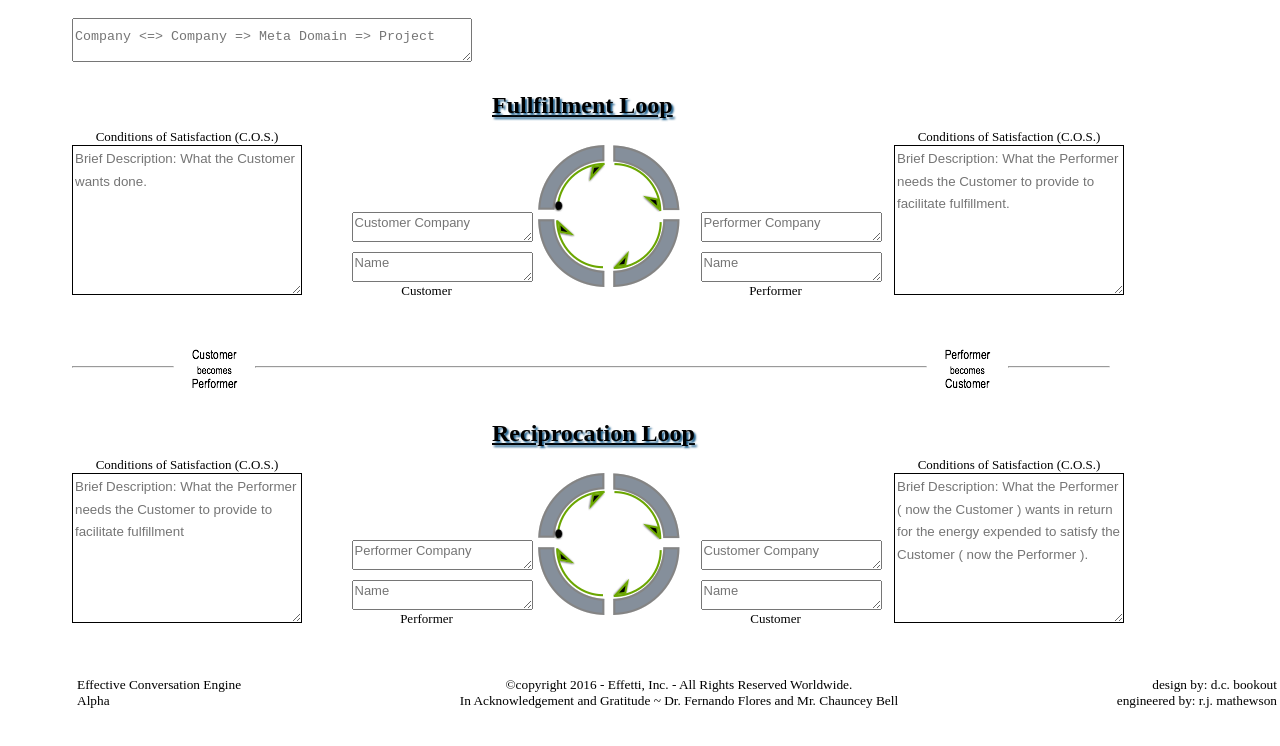
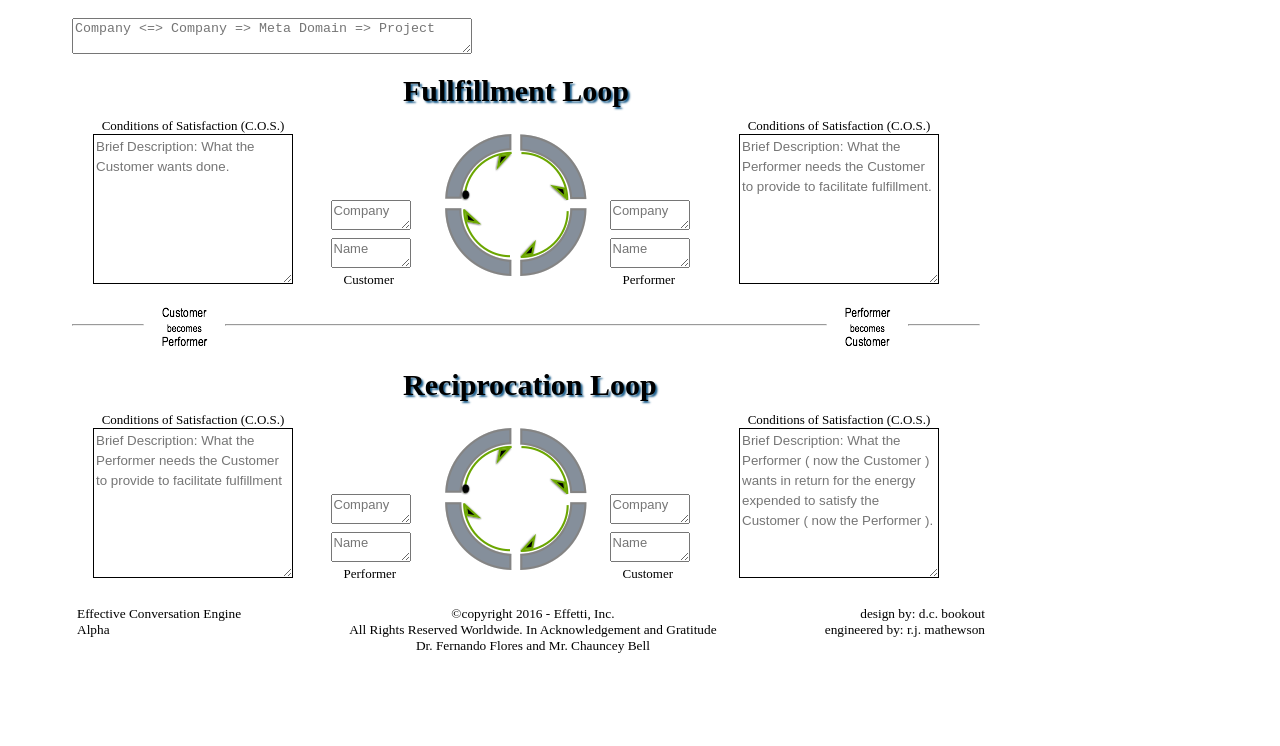
Before and after one commit to EFFETTI/EFFETTI.github.io, a plain HTML site: page index.html in a window 1280 px wide. Drawn offline with Linux system fonts and the light colour scheme.

Commit message:
Trying to update new RJ code

```diff
--- a/index.css
+++ b/index.css
@@ -1,6 +1,4 @@
-/* Note to students: Some properties are given to you to fill out,
-others you can modify as they stand, and if you have time,
-there are definitely some properties you should add!*/
+/* EFFETTI Loop Tool*/
 /* http://meyerweb.com/eric/tools/css/reset/
    v2.0 | 20110126
    License: none (public domain)*/
@@ -19,6 +17,7 @@ html
     h1 {
       color: #000000;
       text-shadow: 2px 2px 2px #1C5E8C;
+      font-size: inherit;
     }
     h2 {
       color: #000000;
@@ -65,68 +64,77 @@ html
         background-color:#;
         height: auto;
         width: 100%;
-        padding-left:1%px;
+        padding-left:1px;
         font-size: 30;
         display: block;
     }
     .container {
         width:160px;
         height:150px;
-        padding-left:2%;
+        margin-right: inherit;
+        padding-left:auto;
         Padding-right:auto;
         display:inline-block;
     }
-    cos.container {
-
+    .cos_container {
+        display:inline-block;
+        margin-left: 20px;
     }
     .divider{
       width:100%;
       height: auto;
     }
     .id_fields{
-      postion: relative;
+      display: inline-block;
+      width: 100px;
+      margin-left: 2px;
+      margin-right: 2px;
+      margin-top: -45px;
     }
     .cp_company {
       position:absolute;
-      top:25%
-      width:150px;
+      width:80px;
       height:30px;
+      margin-right: 10px;
       margin-bottom: 40px;
       overflow: auto;
       font-family: sans-serif;
       font-size: small;
       color: #000000;
     }
-  }
+    .cp_label {
+      text-align:center;
+      font-size:small;
+      padding-left:13px;
+      padding-right: 18px;
+    }
   .cust_name {
     display:inline-block;
-    width:150px;
+    width:130px;
     height:30px;
     margin-bottom: 40px;
     overflow: auto;
     font-family: sans-serif;
-    line-height: 1.7em;
+    line-height: 1.5em;
     color: #000000;
   }
     .bc-line{
       display:inline-block;
       width:100%;
-      margin-top:5px;
     }
     .cos {
         display:inline-block;
-        width: 230px;
+        width: 200px;
         height: 150px;
         border: 1px solid black;
         overflow:auto;
         font-family: sans-serif;
-        line-height: 1.7em;
+        line-height: 1.5em;
         color: #000000;
     }
     .loop-label{
-      padding-left: 420px;
-      padding-right: auto;
-      padding-top: 10px;
+      text-align: left;
+      margin-left: 330px;
       margin-top: 0px;
       margin-bottom: 10px;
     }
@@ -134,7 +142,6 @@ html
       width: 400px;
       padding-left: 20px
       padding-right:auto;
-      padding-top: 10px;
       margin-top: 10px;
       margin-bottom: 10px;
     }
@@ -183,8 +190,8 @@ html
     }
     footer {
         display: flex;
-        justify-content: space-between;
-        width: 100%;
+        justify-content:space-between;
+        width: 908px;
         background-color:;
         padding:5px;
         font-size: smaller;
--- a/index.html
+++ b/index.html
@@ -6,16 +6,16 @@
 </html>
    <section style="width:100%">
      <textarea class="loop-id" name="loop-id" placeholder="Company <=> Company => Meta Domain => Project"></textarea>
-     <h2 class="loop-label" style="margin-top: 10px;">Fullfillment Loop</h2>
      <div class=loop>
-                  <div style="display:inline-block;">
-                    <label for="title" style="width:230px;">Conditions of Satisfaction (C.O.S.) </label>
+                  <h1 class="loop-label" style="margin-top: 10px;">Fullfillment Loop</h1>
+                  <div class="cos_container">
+                    <label for="title" style="width:200px;">Conditions of Satisfaction (C.O.S.) </label>
                     <textarea class="cos" name="cust_fullfillment_cos" placeholder="Brief Description: What the Customer wants done."></textarea>
                   </div>
-                  <div class="id_fields" style="display:inline-block;margin-left:3.5%;">
-                    <a for="title" style="width: 150px; font-size: small; justify-content: center; display: flex; margin-bottom: 29px; margin-top: 89px;">Customer </a>
-                    <textarea class="cp_company" style="margin-top: -116px; margin-bottom: 0px;"name="cust_fullfillment_company" placeholder="Customer Company"></textarea>
-                    <textarea class="cp_company" style="margin-top: -76px;"name="cust_fullfillment_name" placeholder="Name"></textarea>
+                  <div class="id_fields" style="margin-left:30px;">
+                    <textarea class="cp_company" style="margin-top: -72px; margin-bottom: 0px;"name="cust_fullfillment_company" placeholder="Company"></textarea>
+                    <textarea class="cp_company" style="margin-top: -34px;"name="cust_fullfillment_name" placeholder="Name"></textarea>
+                    <a class="cp_label">Customer</a>
                   </div>
                   <div class="container">
                       <a class="half-loop"><img id="preparation" onclick="changeImage()" src="images/preparation-0.png">
@@ -107,35 +107,35 @@
                     </script>
                     </a>
                   </div>
-                    <div class-"id_fields" style="display:inline-block;">
-                      <a for="title" style="width: 150px; font-size: small; justify-content: center; display: flex; margin-bottom: 29px; margin-top: 89px;">Performer </a>
-                      <textarea class="cp_company" style="margin-top: -116px; margin-bottom: 0px;"name="cust_fullfillment_company" placeholder="Performer Company"></textarea>
-                      <textarea class="cp_company" style="margin-top: -76px;"name="cust_fullfillment_name" placeholder="Name"></textarea>
+                    <div class="id_fields">
+                      <textarea class="cp_company" style="margin-top: -72px; margin-bottom: 0px;"name="cust_fullfillment_company" placeholder="Company"></textarea>
+                      <textarea class="cp_company" style="margin-top: -34px;"name="cust_fullfillment_name" placeholder="Name"></textarea>
+                      <a class="cp_label">Performer</a>
                     </div>
-                  <div style="display:inline-block;padding-left:3%;padding-right:auto;">
-                    <label for="title" style="width:230px;">Conditions of Satisfaction (C.O.S.) </label>
+                  <div class="cos_container">
+                    <label for="title" style="width:200px;">Conditions of Satisfaction (C.O.S.) </label>
                     <textarea class="cos" name="perf_fullfillment_cos" placeholder="Brief Description: What the Performer needs the Customer to provide to facilitate fulfillment."></textarea>
                   </div>
           </div>
         </section>
         <div class="bc-line">
-          <hr style="display:inline-block;width:100px;margin-top:auto;margin-bottom:38px;"/>
+          <hr style="display:inline-block;width:70px;margin-top:auto;margin-bottom:38px;"/>
           <image src="images/cust-bc-perf.png">
-          <hr style="display:inline-block;width:670px;margin-top:auto;margin-bottom:38px;"/>
+          <hr style="display:inline-block;width:600px;margin-top:auto;margin-bottom:38px;"/>
           <image src="images/perf-bc-cust.png">
-          <hr style="display:inline-block;width:100px;margin-top:auto;margin-bottom:38px;"/>
+          <hr style="display:inline-block;width:70px;margin-top:auto;margin-bottom:38px;"/>
         </div>
           <section style="width:100%;">
-          <h2 class="loop-label">Reciprocation Loop</h2>
            <div class="loop" >
-             <div style="display:inline-block;">
-               <label for="title" style="width:230px;">Conditions of Satisfaction (C.O.S.) </label>
+             <h1 class="loop-label">Reciprocation Loop</h1>
+             <div class="cos_container">
+               <label for="title" style="width:200px;">Conditions of Satisfaction (C.O.S.) </label>
                <textarea class="cos" name="perf_reciprocation_cos" placeholder="Brief Description: What the Performer needs the Customer to provide to facilitate fulfillment"></textarea>
              </div>
-             <div style="display:inline-block;margin-left:3.5%">
-               <a for="title" style="width: 150px; font-size: small; justify-content: center; display: flex; margin-bottom: 29px; margin-top: 89px;">Performer </a>
-               <textarea class="cp_company" style="margin-top: -116px; margin-bottom: 0px;"name="cust_fullfillment_company" placeholder="Performer Company"></textarea>
-               <textarea class="cp_company" style="margin-top: -76px;"name="cust_fullfillment_name" placeholder="Name"></textarea>
+             <div class="id_fields" style="margin-left:30px;">
+               <textarea class="cp_company" style="margin-top: -72px; margin-bottom: 0px;"name="cust_fullfillment_company" placeholder="Company"></textarea>
+               <textarea class="cp_company" style="margin-top: -34px;"name="cust_fullfillment_name" placeholder="Name"></textarea>
+               <a class="cp_label">Performer</a>
              </div>
              <div  class="container">
                <a class="half-loop"><img id="recip-preparation" onclick="changeImage5()" src="images/preparation-0.png">
@@ -227,29 +227,32 @@
                  </script>
                  </a>
                </div>
-               <div style="display:inline-block;">
-                 <a for="title" style="width: 150px; font-size: small; justify-content: center; display: flex; margin-bottom: 29px; margin-top: 89px;">Customer </a>
-                 <textarea class="cp_company" style="margin-top: -116px; margin-bottom: 0px;"name="cust_fullfillment_company" placeholder="Customer Company"></textarea>
-                 <textarea class="cp_company" style="margin-top: -76px;"name="cust_fullfillment_name" placeholder="Name"></textarea>
+               <div class="id_fields">
+                 <textarea class="cp_company" style="margin-top: -72px; margin-bottom: 0px;"name="cust_fullfillment_company" placeholder="Company"></textarea>
+                 <textarea class="cp_company" style="margin-top: -34px;"name="cust_fullfillment_name" placeholder="Name"></textarea>
+                 <a class="cp_label">Customer</a>
                </div>
-               <div style="display:inline-block;padding-left:3%;padding-right:auto;">
-                 <label for="title" style="width:230px;">Conditions of Satisfaction (C.O.S.) </label>
+               <div class="cos_container">
+                 <label for="title" style="width:200px;">Conditions of Satisfaction (C.O.S.) </label>
                  <textarea class="cos" name="cust_reciprocation_cos" placeholder="Brief Description: What the Performer ( now the Customer ) wants in return for the energy expended to satisfy the Customer ( now the Performer )."></textarea>
                </div>
      </div>
-   </secton>
- </body>
    <footer>
       <div class="footer-block" style="text-align:left;">
         <br>Effective Conversation Engine</br>
         Alpha
       </div>
       <div class="footer-block" style="text-align:center;">
-      <br>&copy;copyright 2016 - Effetti, Inc. - All Rights Reserved Worldwide.</br>
-      In Acknowledgement and Gratitude ~ Dr. Fernando Flores and Mr. Chauncey Bell
+        <br>&copy;copyright 2016 - Effetti, Inc.</br>
+        All Rights Reserved Worldwide.
+        In Acknowledgement and Gratitude
+        <br>Dr. Fernando Flores and Mr. Chauncey Bell</br>
       </div>
       <div class="footer-block"style="text-align:right;">
         <br>design by: d.c. bookout</br>
         engineered by: r.j. mathewson
       </div>
+    </footer>
+  </secton>
+ </body>
 </html>
```
Also changed, not shown: 1 other file. Lines whose indentation alone changed are shown as unchanged.
